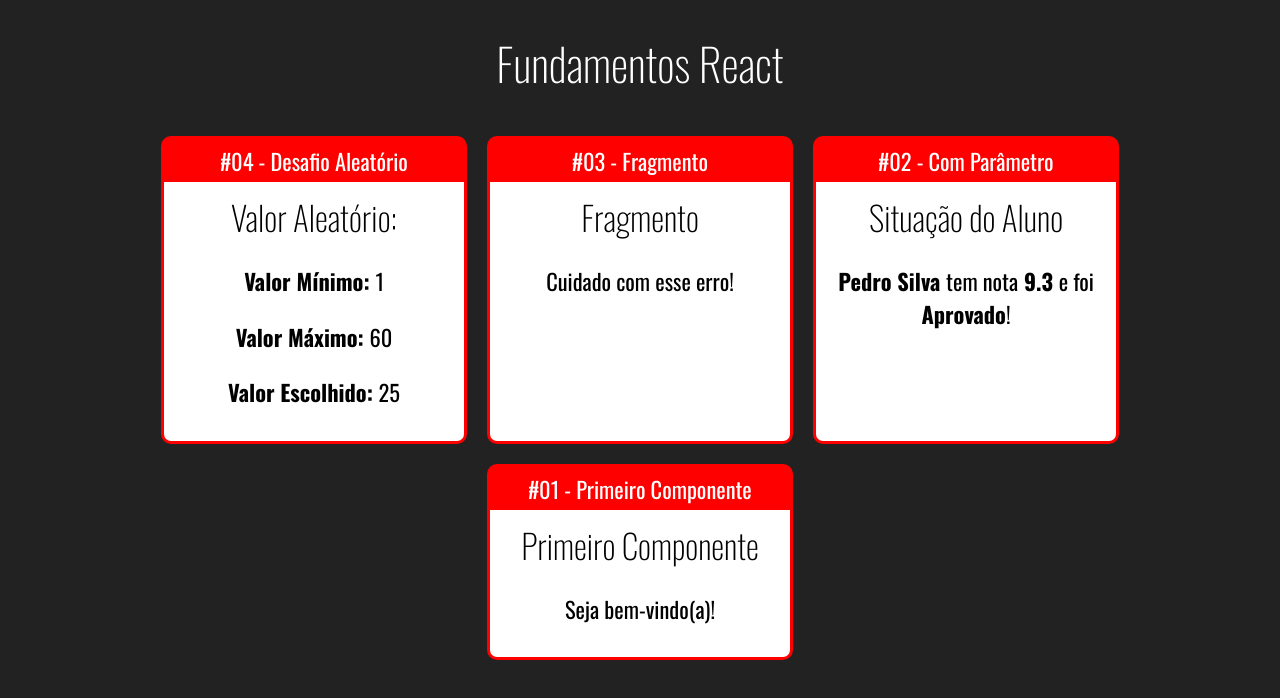
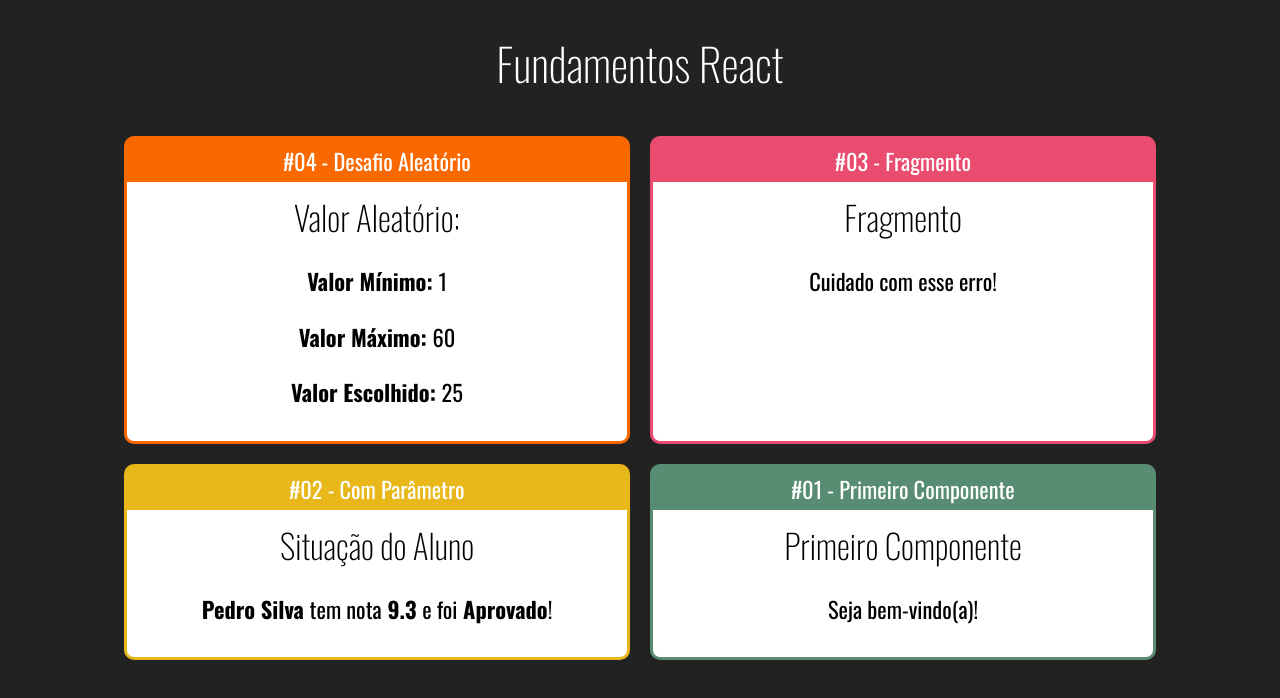
Before and after one commit to gustavoferreiradev/fundamentos-react, a React (Create React App) app: page / in a window 1280 px wide. Shown: the top 698 px of the page. Built offline with nearby package versions, Linux system fonts and the light colour scheme.

Commit message:
Adicionadas as cores nos Cards como parâmetros

```diff
--- a/src/App.jsx
+++ b/src/App.jsx
@@ -11,15 +11,15 @@
         <h1>Fundamentos React</h1>
 
         <div className="Cards">
-            <Card titulo="#04 - Desafio Aleatório">
+            <Card titulo="#04 - Desafio Aleatório" color="#FA6900">
                 <Aleatorio min={1} max={60} />
             </Card>
 
-            <Card titulo="#03 - Fragmento">
+            <Card titulo="#03 - Fragmento" color="#E94C6F">
                 <Fragmento />
             </Card>
 
-            <Card titulo="#02 - Com Parâmetro">
+            <Card titulo="#02 - Com Parâmetro" color="#E8B71A">
                 <ComParametro
                     titulo="Situação do Aluno"
                     aluno="Pedro Silva "
@@ -27,7 +27,7 @@
                 />
             </Card>
 
-            <Card titulo="#01 - Primeiro Componente">
+            <Card titulo="#01 - Primeiro Componente" color="#588C73">
                 <Primeiro></Primeiro>
             </Card>
         </div>
--- a/src/components/layout/Card.css
+++ b/src/components/layout/Card.css
@@ -1,13 +1,13 @@
 .Card{
-    background-color: red;
-    border: 3px solid red;
+
+    border: 3px solid;
     border-radius: 10px;
     overflow: hidden;
     margin: 10px;
     display: flex;
     flex-direction: column;
-    min-width: 300px;
-    max-width: 300px;
+    min-width: 500px;
+    max-width: 500px;
 
 }
 
--- a/src/components/layout/Card.jsx
+++ b/src/components/layout/Card.jsx
@@ -2,8 +2,14 @@
 import React from 'react'
 
 export default (props) => {
+
+    const cardStyle = {
+        backgroundColor: props.color || '#F00',
+        borderColor: props.color || '#F00',
+    }
+
     return (
-        <div className="Card">
+        <div className="Card" style={cardStyle}>
             <div className="Title">{props.titulo}</div>
             <div className="Content">
                 { props.children }
```
